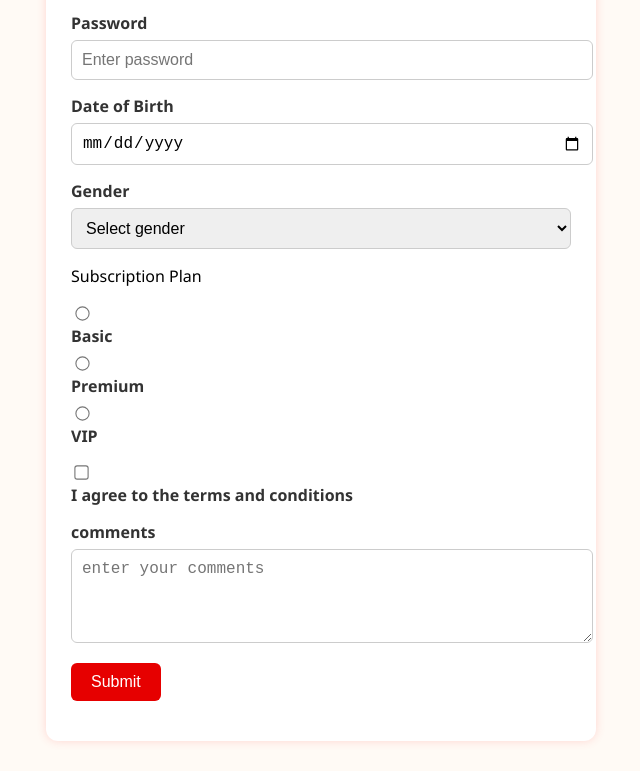
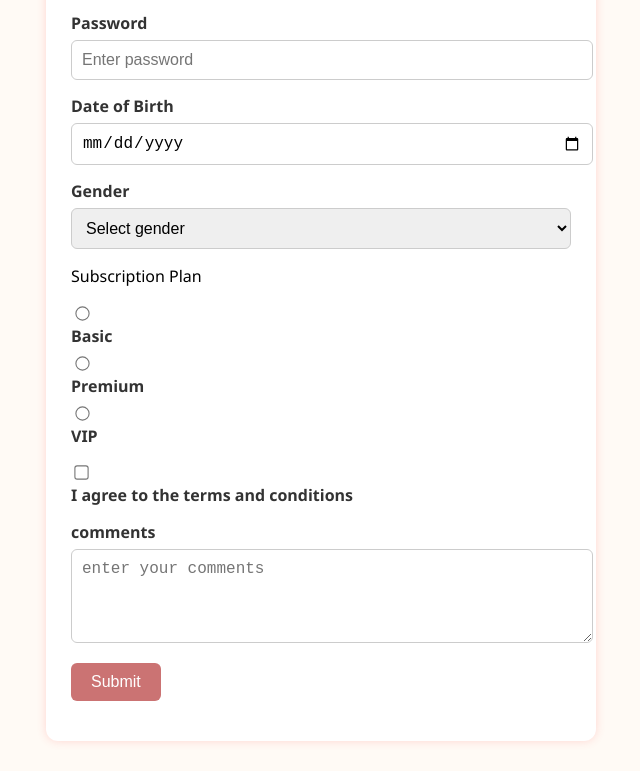
Before and after one commit to nilesh2006coder/form-in-html, a plain HTML site: page index.html in a window 1280 px wide. In both pictures the pointer is over the button "Submit". Shown: the part 376-1147 px from the top of the page, without its empty margins (319-959 px from the left). Drawn offline with Linux system fonts and the light colour scheme.

Commit message:
change title

```diff
--- a/index.html
+++ b/index.html
@@ -3,7 +3,7 @@
 <head>
     <meta charset="UTF-8">
     <meta name="viewport" content="width=device-width, initial-scale=1.0">
-    <title>google Forms</title>
+    <title>google Forms html</title>
 
     <style>/* style.css */
 
@@ -77,7 +77,7 @@
         }
 
         button:hover {
-            background-color: #e60000;
+            background-color: #cb7373;
         }
         </style>
 </head>
```
